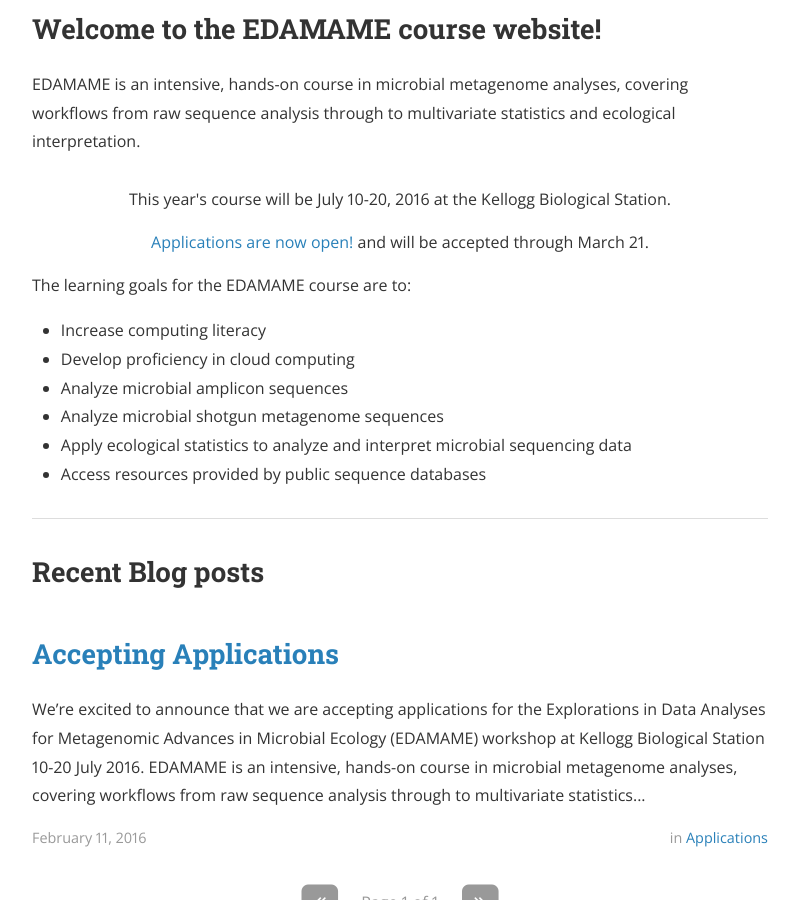
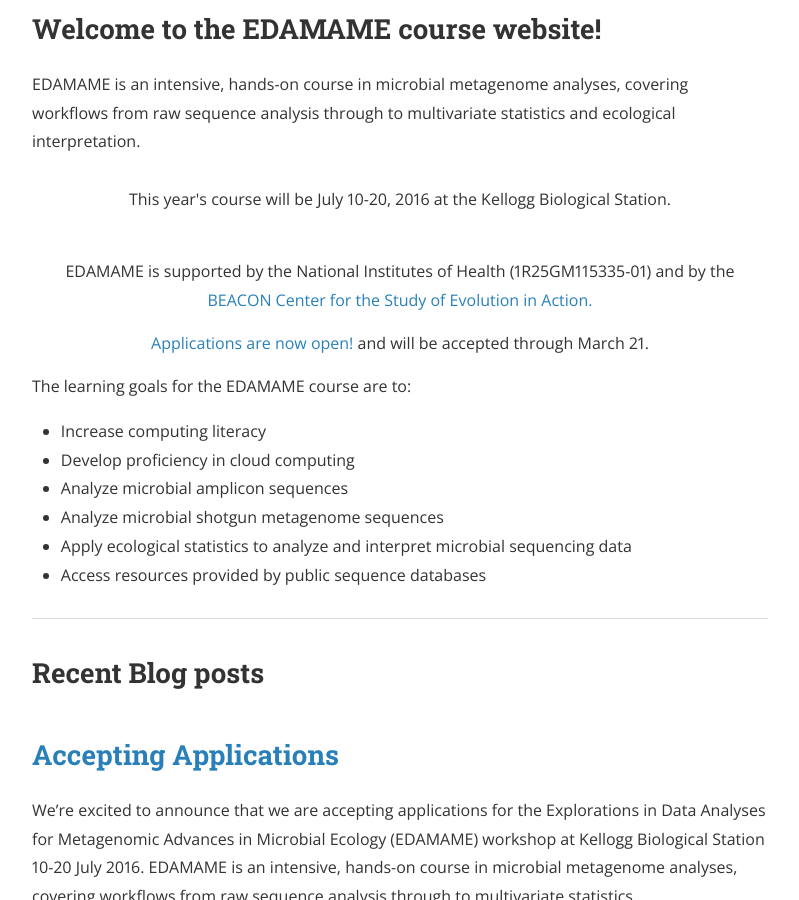
Before and after one commit to edamame-course/edamame-course.github.io, a Jekyll site: the page built from index.html, in a window 1280 px wide and 900 px high, scrolled down 515 px. Shown: the whole window, without its empty margins (240-1039 px from the left). Built offline with Jekyll 4.4.1, drawn with Linux system fonts in a browser that asks for light colours; nearby versions of some CDN libraries; the list of posts is cut into pages by our own code; a style sheet for code colours, icons or effects is not loaded.

Commit message:
add NIH/BEACON acknowledgement

```diff
--- a/index.html
+++ b/index.html
@@ -22,6 +22,8 @@
 
 <p align=center><br>
 This year's course will be July 10-20, 2016 at the Kellogg Biological Station.
+<p align=center><br>
+EDAMAME is supported by the National Institutes of Health (1R25GM115335-01) and by the <a href=http://beacon-center.org>BEACON Center for the Study of Evolution in Action.
 <p align=center>
 <a href=https://edamame-course.github.io/applications/2016/02/11/accepting-applications.html>Applications are now open!</a> and will be accepted through March 21.
 
```
